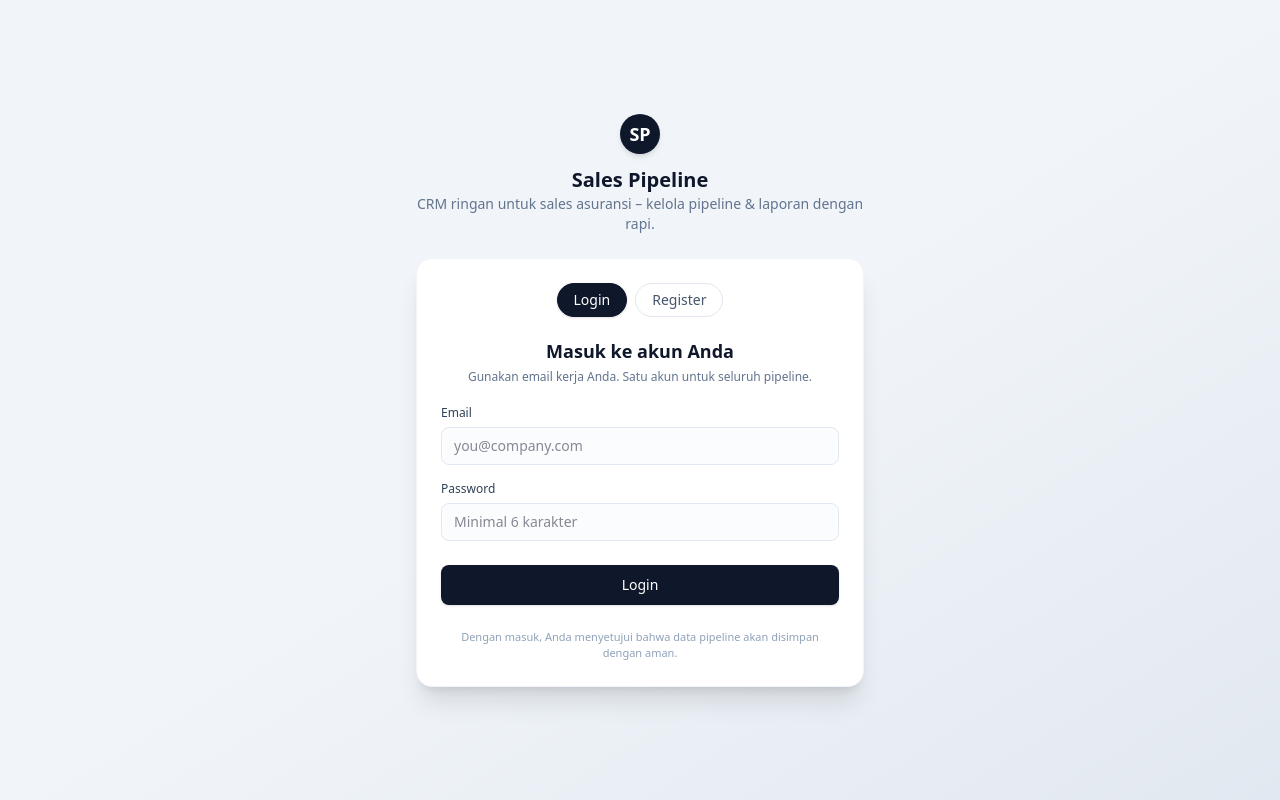
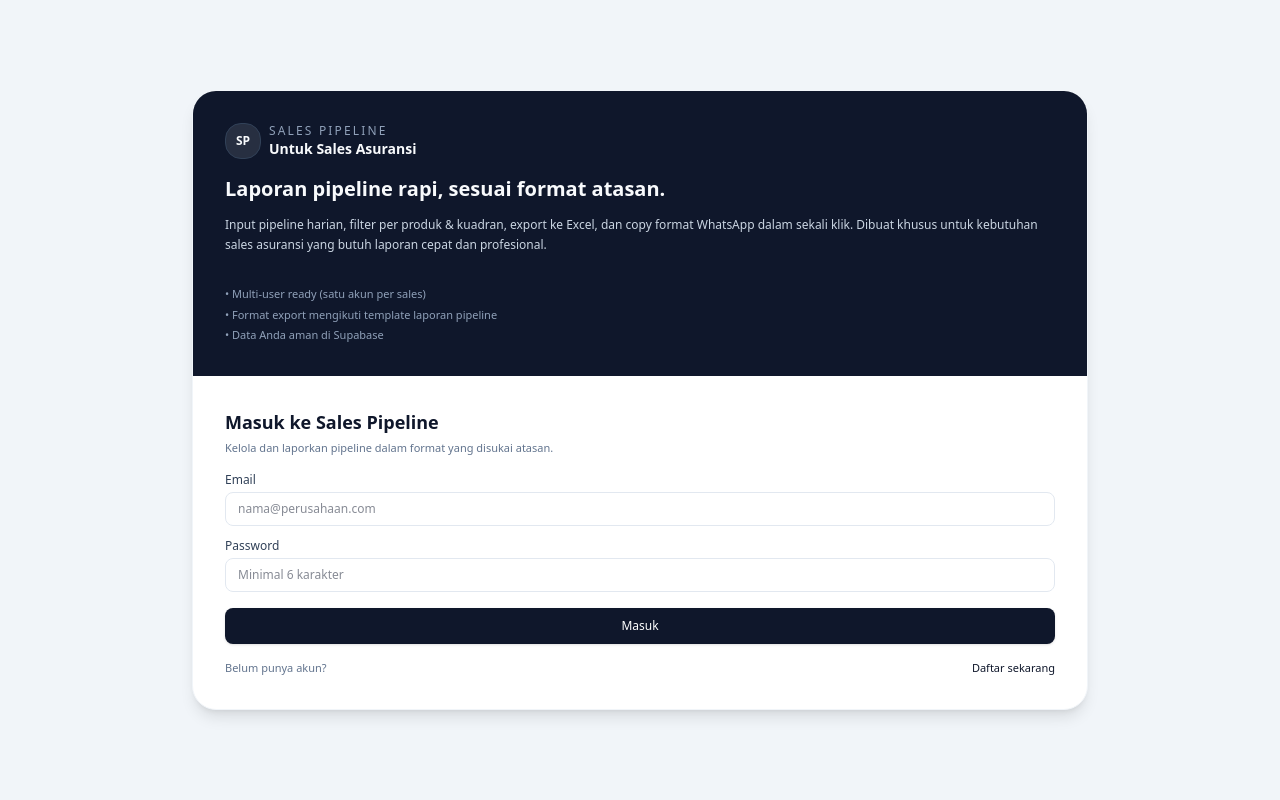
Before and after one commit to rimu90s/insurance-pipeline-crm, a Next.js app: page /auth in a window 1280 px wide. Built offline with nearby package versions, Linux system fonts and the light colour scheme; no server answers.

Commit message:
redesign auth page to match dashboard and improve UX

```diff
--- a/src/app/auth/page.tsx
+++ b/src/app/auth/page.tsx
@@ -1,179 +1,235 @@
 'use client';
 
-import { FormEvent, useState } from 'react';
+import { FormEvent, useState, useEffect } from 'react';
 import { useRouter } from 'next/navigation';
 import { supabase } from '@/lib/supabaseClient';
 
+type Mode = 'login' | 'register';
+
 export default function AuthPage() {
   const router = useRouter();
+  const [mode, setMode] = useState<Mode>('login');
 
-  const [mode, setMode] = useState<'login' | 'register'>('login');
   const [email, setEmail] = useState('');
   const [password, setPassword] = useState('');
+  const [confirmPwd, setConfirmPwd] = useState('');
   const [loading, setLoading] = useState(false);
-  const [error, setError] = useState<string | null>(null);
-  const [message, setMessage] = useState<string | null>(null);
+  const [errorMsg, setErrorMsg] = useState<string | null>(null);
+
+  // Kalau user sudah login, langsung lempar ke dashboard
+  useEffect(() => {
+    const checkUser = async () => {
+      const { data } = await supabase.auth.getUser();
+      if (data.user) {
+        router.replace('/dashboard');
+      }
+    };
+    checkUser();
+  }, [router]);
 
   const handleSubmit = async (e: FormEvent<HTMLFormElement>) => {
     e.preventDefault();
-    setLoading(true);
-    setError(null);
-    setMessage(null);
+    setErrorMsg(null);
 
-    try {
     if (!email || !password) {
-        throw new Error('Email dan password wajib diisi.');
+      setErrorMsg('Email dan password wajib diisi.');
+      return;
     }
 
-      if (mode === 'register') {
+    if (mode === 'register' && password !== confirmPwd) {
+      setErrorMsg('Konfirmasi password tidak sama.');
+      return;
+    }
+
+    setLoading(true);
+    try {
+      if (mode === 'login') {
+        const { error } = await supabase.auth.signInWithPassword({
+          email,
+          password,
+        });
+        if (error) {
+          setErrorMsg(error.message);
+          return;
+        }
+      } else {
+        // REGISTER
         const { error } = await supabase.auth.signUp({
           email,
           password,
         });
-        if (error) throw error;
+        if (error) {
+          setErrorMsg(error.message);
+          return;
+        }
+      }
 
-        setMessage('Registrasi berhasil. Silakan login dengan akun tersebut.');
-        setMode('login');
-      } else {
-        const { error } = await supabase.auth.signInWithPassword({
-          email,
-          password,
-        });
-        if (error) throw error;
-
-        router.push('/dashboard');
-      }
-    } catch (err: unknown) {
-      if (err instanceof Error) {
-        setError(err.message || 'Terjadi kesalahan.');
-      } else {
-        setError('Terjadi kesalahan.');
-      }
+      // kalau sukses login / register → ke dashboard
+      router.replace('/dashboard');
     } finally {
       setLoading(false);
     }
   };
 
+  const toggleMode = () => {
+    setMode((prev) => (prev === 'login' ? 'register' : 'login'));
+    setErrorMsg(null);
+    setPassword('');
+    setConfirmPwd('');
+  };
+
+  const title =
+    mode === 'login'
+      ? 'Masuk ke Sales Pipeline'
+      : 'Daftar akun Sales Pipeline';
+
+  const subtitle =
+    mode === 'login'
+      ? 'Kelola dan laporkan pipeline dalam format yang disukai atasan.'
+      : 'Buat akun untuk mulai menyimpan dan mengelola data pipeline Anda.';
+
   return (
-    <div className="min-h-screen flex items-center justify-center bg-linear-to-br from-slate-100 via-slate-100 to-slate-200 px-4">
-      <div className="w-full max-w-md">
-        {/* Logo / Brand */}
-        <div className="mb-6 text-center">
-          <div className="inline-flex items-center justify-center rounded-full bg-slate-900 text-white w-10 h-10 text-lg font-bold shadow-md">
+    <div className="min-h-screen bg-slate-100 flex items-center justify-center px-4">
+      <div className="max-w-4xl w-full grid md:grid-cols-[1.3fr,1fr] bg-white rounded-3xl shadow-lg border border-slate-100 overflow-hidden">
+        {/* LEFT PANEL (brand / elevator pitch) */}
+        <div className="hidden md:flex flex-col justify-between bg-slate-900 text-slate-50 p-8">
+          <div>
+            <div className="inline-flex items-center gap-2 mb-4">
+              <div className="w-9 h-9 rounded-2xl bg-slate-50/10 border border-slate-700 flex items-center justify-center text-xs font-bold">
                 SP
               </div>
-          <h1 className="mt-3 text-xl font-semibold text-slate-900">
+              <div>
+                <p className="text-xs uppercase tracking-[0.18em] text-slate-400">
                   Sales Pipeline
+                </p>
+                <p className="text-sm font-semibold">Untuk Sales Asuransi</p>
+              </div>
+            </div>
+
+            <h1 className="text-xl font-semibold mb-3">
+              Laporan pipeline rapi, sesuai format atasan.
             </h1>
-          <p className="text-sm text-slate-500">
-            CRM ringan untuk sales asuransi – kelola pipeline & laporan dengan rapi.
+            <p className="text-xs text-slate-300 leading-relaxed">
+              Input pipeline harian, filter per produk & kuadran, export ke
+              Excel, dan copy format WhatsApp dalam sekali klik. Dibuat khusus
+              untuk kebutuhan sales asuransi yang butuh laporan cepat dan
+              profesional.
             </p>
           </div>
 
-        {/* Card Auth */}
-        <div className="bg-white rounded-2xl shadow-xl border border-slate-100 p-6 space-y-5">
-          {/* Toggle Login / Register */}
-          <div className="flex items-center justify-center space-x-2 text-sm">
-            <button
-              type="button"
-              onClick={() => {
-                setMode('login');
-                setError(null);
-                setMessage(null);
-              }}
-              className={`px-4 py-1.5 rounded-full border text-sm transition ${
-                mode === 'login'
-                  ? 'bg-slate-900 text-white border-slate-900 shadow-sm'
-                  : 'bg-white text-slate-600 border-slate-200 hover:border-slate-300'
-              }`}
-            >
-              Login
-            </button>
-            <button
-              type="button"
-              onClick={() => {
-                setMode('register');
-                setError(null);
-                setMessage(null);
-              }}
-              className={`px-4 py-1.5 rounded-full border text-sm transition ${
-                mode === 'register'
-                  ? 'bg-slate-900 text-white border-slate-900 shadow-sm'
-                  : 'bg-white text-slate-600 border-slate-200 hover:border-slate-300'
-              }`}
-            >
-              Register
-            </button>
+          <div className="mt-8 space-y-1 text-[11px] text-slate-400">
+            <p>• Multi-user ready (satu akun per sales)</p>
+            <p>• Format export mengikuti template laporan pipeline</p>
+            <p>• Data Anda aman di Supabase</p>
+          </div>
         </div>
 
-          <div className="text-center">
-            <h2 className="text-lg font-semibold text-slate-900">
-              {mode === 'login' ? 'Masuk ke akun Anda' : 'Buat akun baru'}
-            </h2>
-            <p className="text-xs text-slate-500 mt-1">
-              Gunakan email kerja Anda. Satu akun untuk seluruh pipeline.
+        {/* RIGHT PANEL (form) */}
+        <div className="p-6 md:p-8 flex flex-col justify-center">
+          {/* Brand kecil untuk layar kecil */}
+          <div className="md:hidden mb-4 flex items-center gap-2">
+            <div className="w-8 h-8 rounded-2xl bg-slate-900 text-white flex items-center justify-center text-xs font-bold">
+              SP
+            </div>
+            <div>
+              <p className="text-[11px] uppercase tracking-[0.18em] text-slate-400">
+                Sales Pipeline
+              </p>
+              <p className="text-xs text-slate-700">
+                Untuk sales asuransi
               </p>
             </div>
+          </div>
 
-          {error && (
-            <div className="text-xs text-red-700 bg-red-50 border border-red-200 rounded-lg p-2">
-              {error}
+          <h2 className="text-base md:text-lg font-semibold text-slate-900 mb-1">
+            {title}
+          </h2>
+          <p className="text-[11px] text-slate-500 mb-4">{subtitle}</p>
+
+          {errorMsg && (
+            <div className="mb-3 text-[11px] text-red-700 bg-red-50 border border-red-200 rounded-lg px-3 py-2">
+              {errorMsg}
             </div>
           )}
 
-          {message && (
-            <div className="text-xs text-emerald-700 bg-emerald-50 border border-emerald-200 rounded-lg p-2">
-              {message}
-            </div>
-          )}
-
-          <form onSubmit={handleSubmit} className="space-y-4">
-            <div className="space-y-1.5">
-              <label className="block text-xs font-medium text-slate-700">
+          <form onSubmit={handleSubmit} className="space-y-3 text-xs">
+            <div>
+              <label className="block mb-1 font-medium text-slate-700">
                 Email
               </label>
               <input
                 type="email"
-                className="w-full border border-slate-200 focus:border-slate-400 focus:ring-1 focus:ring-slate-300 rounded-lg px-3 py-2 text-sm outline-none bg-slate-50/60"
-                placeholder="you@company.com"
+                className="w-full border border-slate-200 rounded-lg px-3 py-2 bg-white focus:outline-none focus:ring-1 focus:ring-slate-300 text-xs"
                 value={email}
                 onChange={(e) => setEmail(e.target.value)}
+                placeholder="nama@perusahaan.com"
                 autoComplete="email"
               />
             </div>
 
-            <div className="space-y-1.5">
-              <label className="block text-xs font-medium text-slate-700">
+            <div>
+              <label className="block mb-1 font-medium text-slate-700">
                 Password
               </label>
               <input
                 type="password"
-                className="w-full border border-slate-200 focus:border-slate-400 focus:ring-1 focus:ring-slate-300 rounded-lg px-3 py-2 text-sm outline-none bg-slate-50/60"
-                placeholder="Minimal 6 karakter"
+                className="w-full border border-slate-200 rounded-lg px-3 py-2 bg-white focus:outline-none focus:ring-1 focus:ring-slate-300 text-xs"
                 value={password}
                 onChange={(e) => setPassword(e.target.value)}
-                autoComplete="current-password"
+                placeholder="Minimal 6 karakter"
+                autoComplete={
+                  mode === 'login'
+                    ? 'current-password'
+                    : 'new-password'
+                }
               />
             </div>
+
+            {mode === 'register' && (
+              <div>
+                <label className="block mb-1 font-medium text-slate-700">
+                  Konfirmasi Password
+                </label>
+                <input
+                  type="password"
+                  className="w-full border border-slate-200 rounded-lg px-3 py-2 bg-white focus:outline-none focus:ring-1 focus:ring-slate-300 text-xs"
+                  value={confirmPwd}
+                  onChange={(e) => setConfirmPwd(e.target.value)}
+                  placeholder="Ulangi password"
+                  autoComplete="new-password"
+                />
+              </div>
+            )}
 
             <button
               type="submit"
               disabled={loading}
-              className="w-full mt-2 py-2.5 rounded-lg text-sm font-medium bg-slate-900 text-white hover:bg-slate-800 disabled:opacity-60 disabled:cursor-not-allowed transition shadow-sm"
+              className="w-full mt-1 py-2.5 rounded-lg text-xs font-medium bg-slate-900 text-white hover:bg-slate-800 disabled:opacity-60 disabled:cursor-not-allowed transition shadow-sm"
             >
               {loading
                 ? mode === 'login'
-                  ? 'Sedang login...'
-                  : 'Sedang mendaftar...'
+                  ? 'Memproses...'
+                  : 'Membuat akun...'
                 : mode === 'login'
-                ? 'Login'
-                : 'Register'}
+                ? 'Masuk'
+                : 'Daftar'}
             </button>
           </form>
 
-          <p className="text-[11px] text-slate-400 text-center pt-1">
-            Dengan masuk, Anda menyetujui bahwa data pipeline akan disimpan dengan aman.
-          </p>
+          <div className="mt-4 text-[11px] text-slate-500 flex items-center justify-between">
+            <span>
+              {mode === 'login'
+                ? 'Belum punya akun?'
+                : 'Sudah punya akun?'}
+            </span>
+            <button
+              type="button"
+              onClick={toggleMode}
+              className="text-[11px] font-medium text-slate-900 hover:underline"
+            >
+              {mode === 'login' ? 'Daftar sekarang' : 'Masuk saja'}
+            </button>
+          </div>
         </div>
       </div>
     </div>
```
Lines whose indentation alone changed are shown as unchanged.
